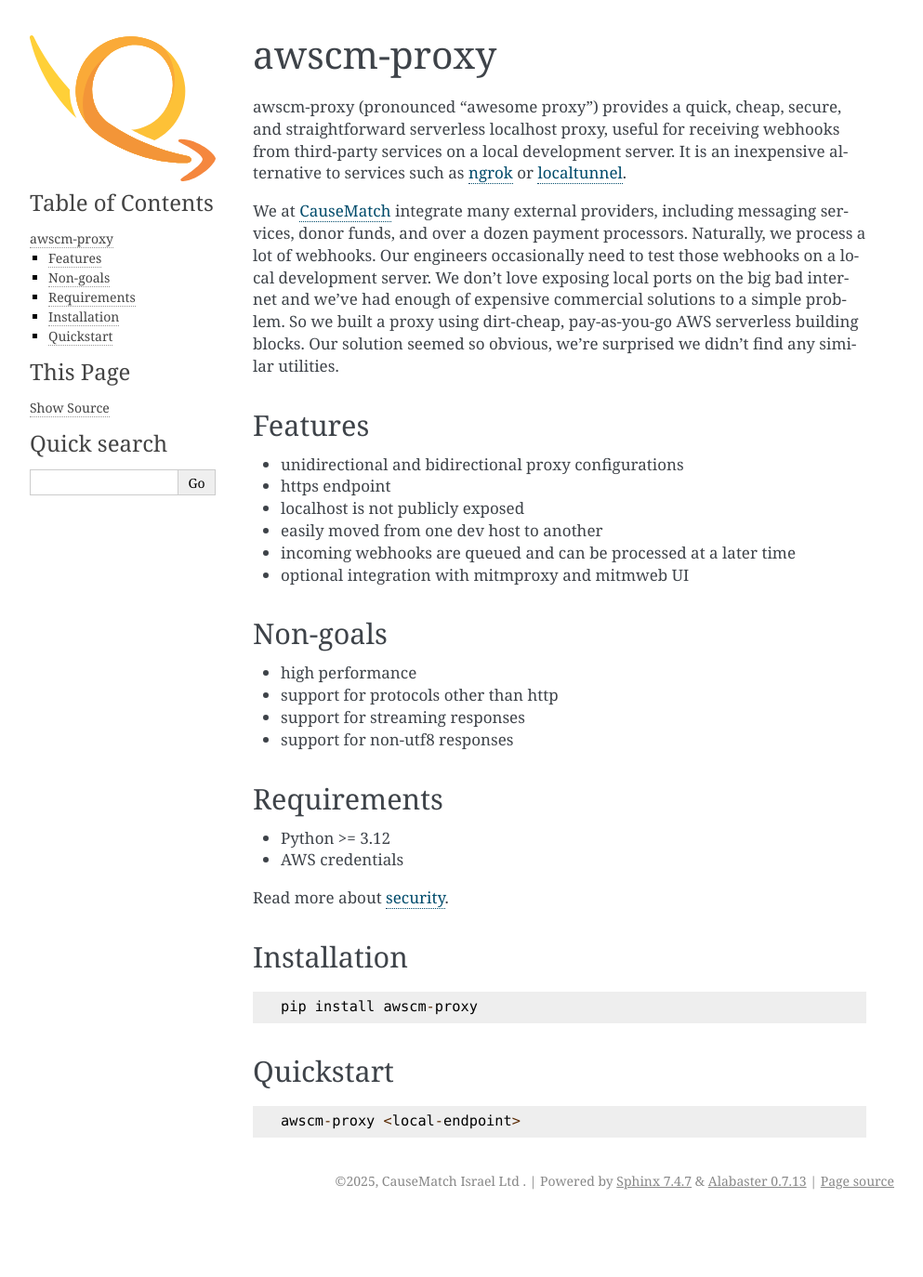
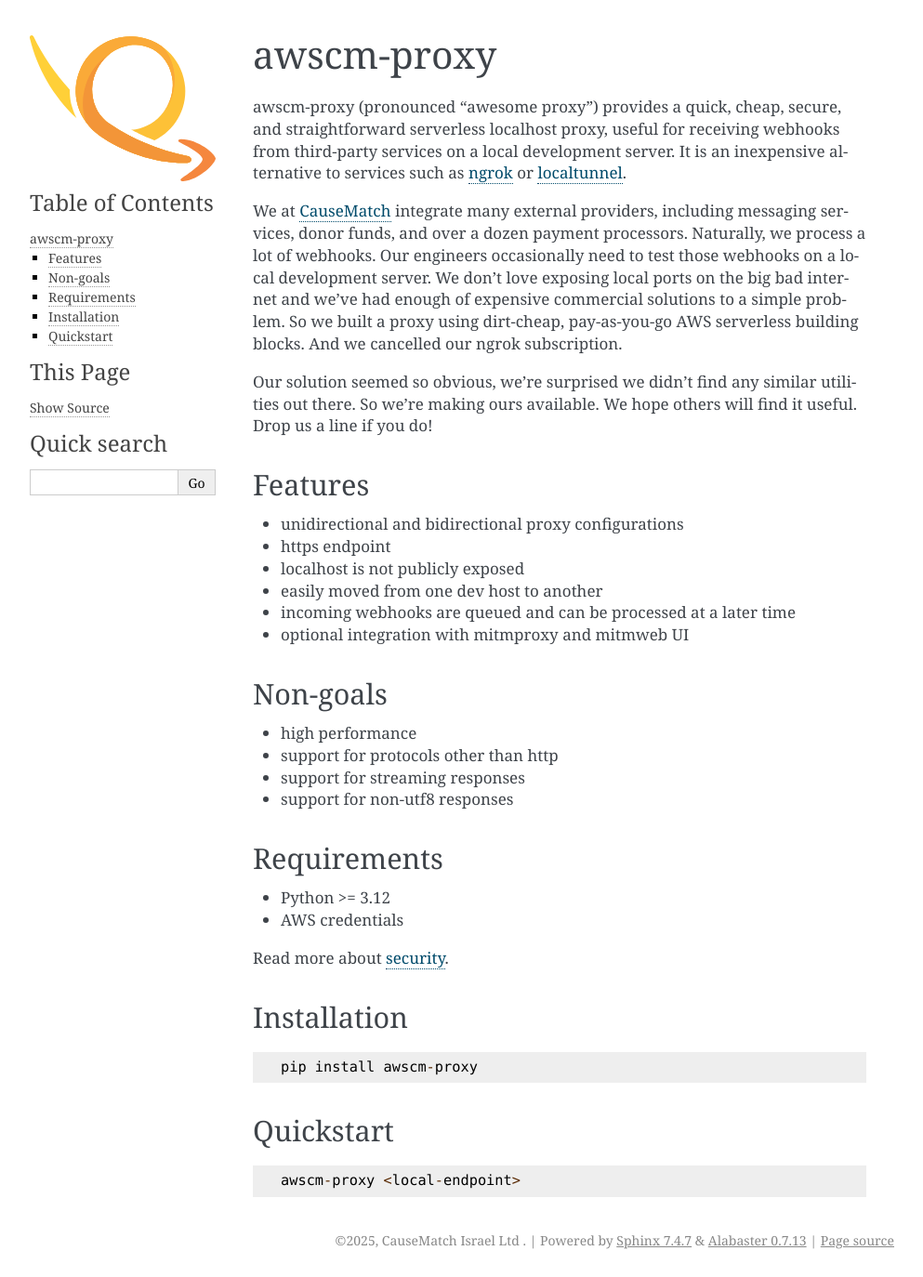
Before and after one commit to causematch/awscm-proxy, a Sphinx documentation site: the page built from docs/index.rst, in a window 1280 px wide and 1374 px high. Shown: the whole window at 93% size, without its empty margins (148-1141 px from the left). Built offline with Sphinx 7.4.7, drawn with Linux system fonts in a browser that asks for light colours.

Commit message:
docs: update wording

```diff
--- a/README.rst
+++ b/README.rst
@@ -18,8 +18,11 @@
 webhooks on a local development server.  We don’t love exposing local ports
 on the big bad internet and we’ve had enough of expensive commercial solutions
 to a simple problem.  So we built a proxy using dirt-cheap, pay-as-you-go
-AWS serverless building blocks.  Our solution seemed so obvious, we’re
-surprised we didn’t find any similar utilities.
+AWS serverless building blocks.  And we cancelled our ngrok subscription.
+
+Our solution seemed so obvious, we’re surprised we didn’t find any similar
+utilities out there.  So we’re making ours available.  We hope others will
+find it useful.  Drop us a line if you do!
 
 Features
 """""""""
--- a/docs/security.rst
+++ b/docs/security.rst
@@ -1,9 +1,9 @@
 Security
 ---------
 
-We at CauseMatch_ are pretty careful about security.  So if you’re
+We at CauseMatch_ are extremely careful about security.  So if you’re
 wondering why it’s safe to run our code with your AWS credentials, we’re
-with you!  We’d be asking ourselves the same question.  Here are steps you
+with you.  We’d ask the same question if we were you!  Here are steps you
 can take to run awscm-proxy with peace of mind:
 
 Review the Code
```
